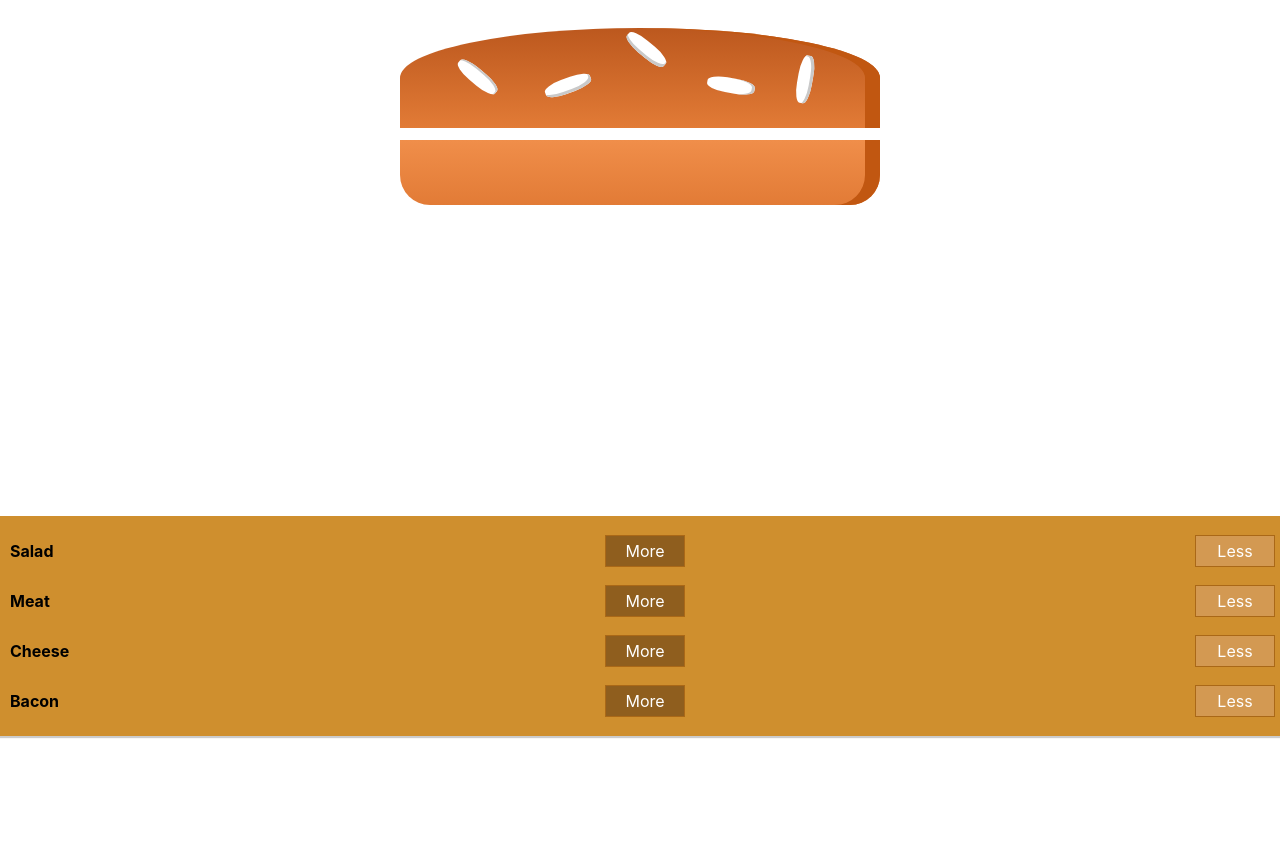
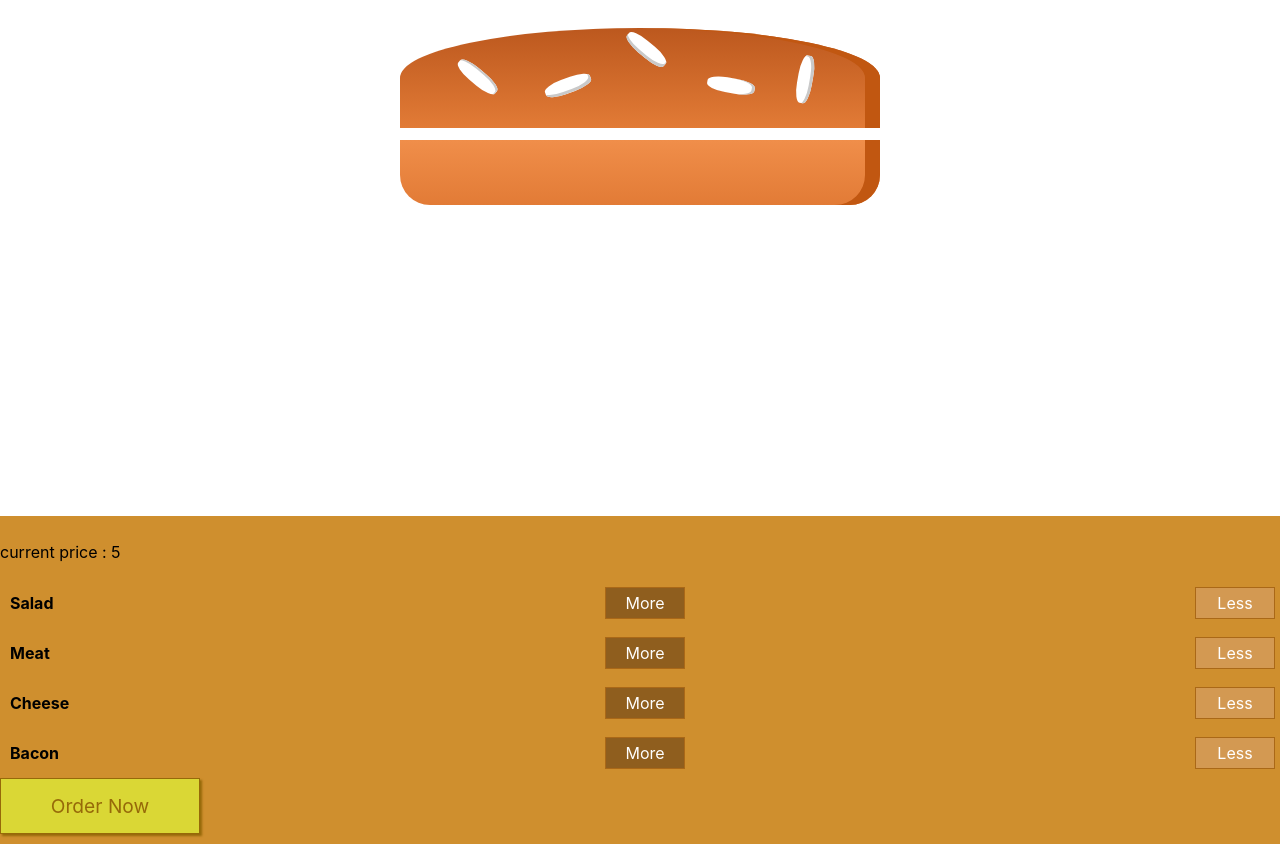
Before and after one commit to darkdoomrag3/Burger-builder-and-order-in-react, a React (Create React App) app: page / in a window 1280 px wide. Before the commit the page ends 800 px from the top, so only its background shows below. Built offline with nearby package versions, Linux system fonts and the light colour scheme.

Commit message:
adding price and order button

```diff
--- a/src/BurgerMaker/BagerMaker.js
+++ b/src/BurgerMaker/BagerMaker.js
@@ -18,9 +18,26 @@
             bacon: 0,
             cheese: 0
         },
-        totalprice: 5
+        totalprice: 5,
+        purchased: false
 
     }
+
+
+    updatedPurchase(ingrediant) {
+        const sum = Object.keys(ingrediant)
+            .map(ingKey => {
+                return ingrediant[ingKey]
+            }).reduce((sum,el)=>{
+                return sum + el
+            },0)
+
+        this.setState({
+            purchased: sum > 0
+        })
+
+    }
+
 
     addIngrediant = (type) => {
         const oldCount = this.state.ingrediant[type];
@@ -30,15 +47,16 @@
         }
 
         updatedIngrediant[type] = newCount;
-        const additionPrice = INGREDIANT_PRICE;
+        const additionPrice = INGREDIANT_PRICE[type];
         const oldPrice = this.state.totalprice;
         const newPrice = oldPrice + additionPrice;
         this.setState({ totalprice: newPrice, ingrediant: updatedIngrediant })
+        this.updatedPurchase(updatedIngrediant)
 
     }
 
 
-    removeIngrediant=(type)=>{
+    removeIngrediant = (type) => {
 
         const oldCount = this.state.ingrediant[type];
         const newCount = oldCount - 1;
@@ -46,15 +64,16 @@
             ...this.state.ingrediant
         }
 
-        if(oldCount <=0){
+        if (oldCount <= 0) {
             return;
         }
 
         updatedIngrediant[type] = newCount;
-        const priceDiminished = INGREDIANT_PRICE;
+        const priceDiminished = INGREDIANT_PRICE[type];
         const oldPrice = this.state.totalprice;
         const newPrice = oldPrice - priceDiminished;
         this.setState({ totalprice: newPrice, ingrediant: updatedIngrediant })
+        this.updatedPurchase(updatedIngrediant)
 
     }
 
@@ -67,7 +86,7 @@
                 <BurgerControls
                     addIngrediant={this.addIngrediant}
                     removeIngrediant={this.removeIngrediant}
-
+                    price={this.state.totalprice}
 
                 />
 
--- a/src/component/BurgerControls/BurgerControl/BurgerControl.js
+++ b/src/component/BurgerControls/BurgerControl/BurgerControl.js
@@ -8,6 +8,8 @@
             <div className='Label'>{props.label}</div>
             <button className='More' onClick={props.added} >More</button>
             <button className='Less' onClick={props.removed}>Less</button>
+
+
         </div>
     )
 }
--- a/src/component/BurgerControls/BurgerControl/burgercontrol.css
+++ b/src/component/BurgerControls/BurgerControl/burgercontrol.css
@@ -54,3 +54,49 @@
     background-color: #99703F;
     color: white;
 }
+
+
+.OrderButton {
+    background-color: #DAD735;
+    outline: none;
+    width : 200px;
+    cursor: pointer;
+    border: 1px solid #966909;
+    color: #966909;
+    font-family: inherit;
+    font-size: 1.2em;
+    padding: 15px 30px;
+    box-shadow: 2px 2px 2px #966909;
+
+
+   align-items: center;
+}
+
+.OrderButton:hover, .OrderButton:active {
+    background-color: #A0DB41;
+    border: 1px solid #966909;
+    color: #966909;
+}
+
+.OrderButton:disabled {
+    background-color: #C7C6C6;
+    cursor: not-allowed;
+    border: 1px solid #ccc;
+    color: #888888;
+}
+
+.OrderButton:not(:disabled) {
+    animation: enable 0.3s linear;
+}
+
+@keyframes enable {
+    0% {
+        transform: scale(1);
+    }
+    60% {
+        transform: scale(1.1);
+    }
+    100% {
+        transform: scale(1);
+    }
+}
--- a/src/component/BurgerControls/BurgerControls.js
+++ b/src/component/BurgerControls/BurgerControls.js
@@ -14,6 +14,7 @@
 const BurgerControls = (props) => {
     return (
         <div className='BuildControls'>
+        <p>current price : {props.price}</p>
 
         {controls.map(cntrl=>
             <BurgerControl key={cntrl.label} label={cntrl.label}
@@ -23,6 +24,8 @@
             />
         )}
 
+<button className='OrderButton'>Order Now</button>
+
         </div>
     )
 }
```
